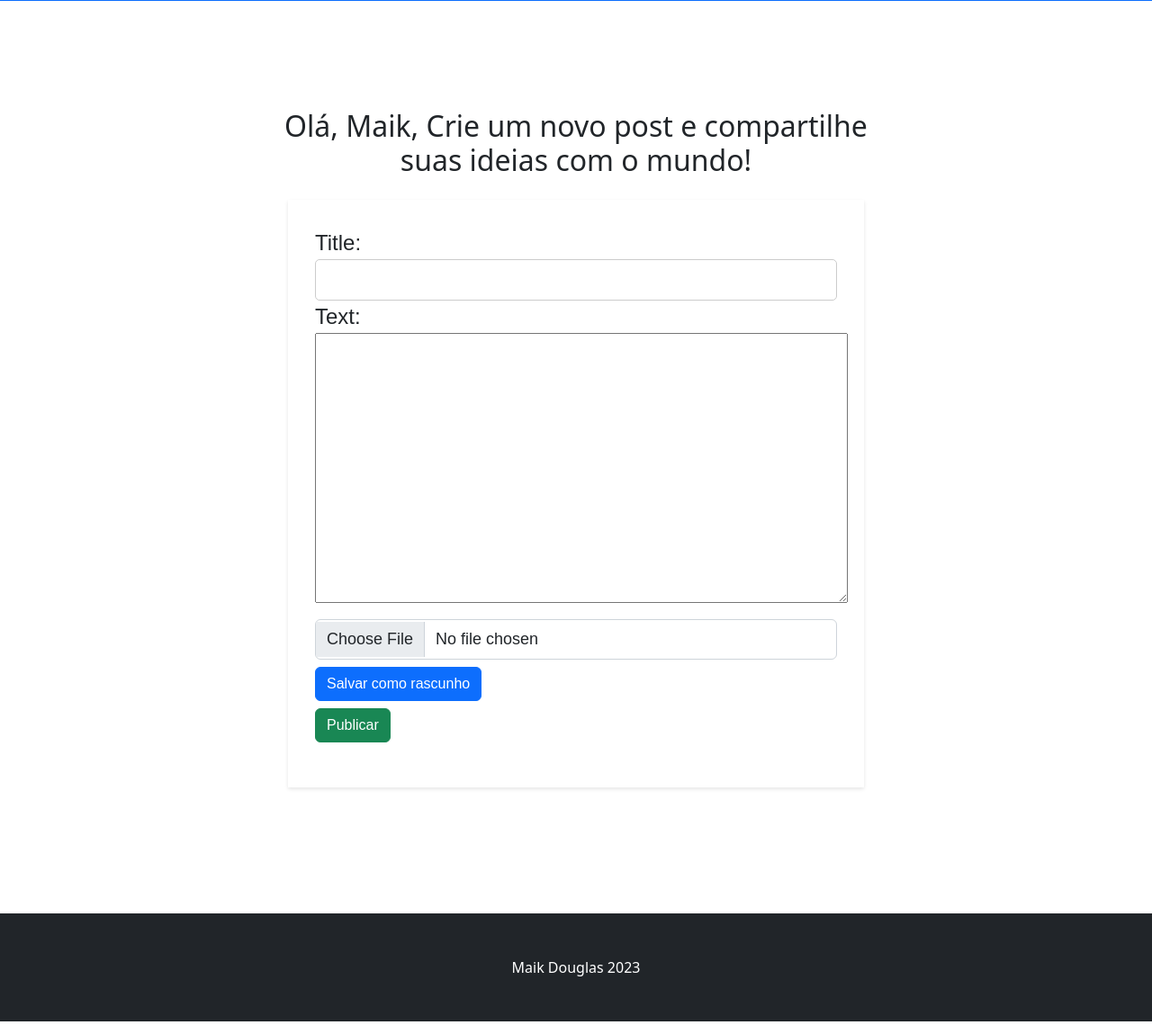
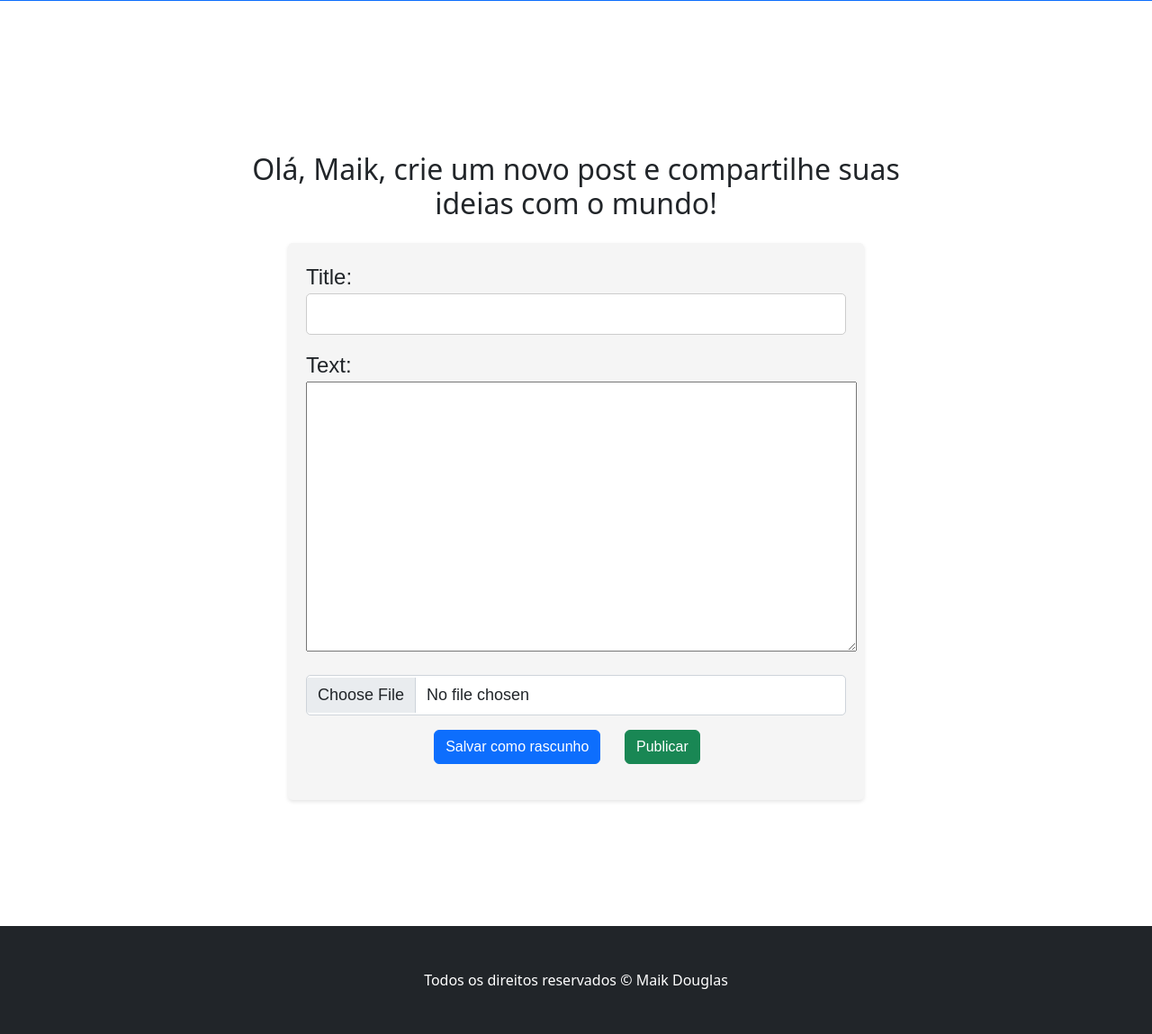
Before and after one commit to MaikDouglasOficial/meusite, a Django app: page /post/new/ in a window 1280 px wide. Shown: the part 349-1498 px from the top of the page at 90% size. Run offline with Django 4.2, Linux system fonts and the light colour scheme; a user stored in the database is signed in; some libraries are stand-ins or nearby versions.

Commit message:
Mudanças no editor.

```diff
--- /dev/null
+++ b/blog/static/css/editor.css
@@ -0,0 +1,22 @@
+
+    html, body {
+        overflow-x: hidden;
+    }
+
+    .post-form {
+        background-color: #f5f5f5;
+        padding: 20px;
+        border-radius: 5px;
+    }
+
+    .form-control {
+        border-radius: 5px;
+    }
+
+    .btn-save-draft {
+        margin-right: 10px;
+    }
+
+    .btn-publish {
+        margin-left: 10px;
+    }
--- a/blog/templates/blog/base.html
+++ b/blog/templates/blog/base.html
@@ -64,8 +64,7 @@
 </main>
 <footer class="py-5 bg-dark">
     <div class="container px-4">
-        <p class="m-0 text-center text-white">Maik Douglas
-            2023</p>
+        <p class="m-0 text-center text-white">Todos os direitos reservados © Maik Douglas</p>
     </div>
 </footer>
 <script src="https://cdn.jsdelivr.net/npm/bootstrap@5.2.3/dist/js/bootstrap.bundle.min.js"></script>
--- a/blog/templates/blog/post_edit.html
+++ b/blog/templates/blog/post_edit.html
@@ -1,30 +1,38 @@
 {% extends 'blog/base.html' %}
 {% load static %}
 
+
 {% block content %}
 
-<div class="container">
+{% block styles %}
+<link rel="stylesheet" href="{% static 'css/editor.css' %}">
+{% endblock %}
+
+<div class="container mt-5">
     <div class="row justify-content-center">
         <div class="col-md-8">
-            <h2 class="text-center mb-4">Olá, {{ user.username }}, Crie um novo post e compartilhe suas ideias com o mundo!</h2>
+            <h2 class="text-center mb-4">Olá, {{ user.username }}, crie um novo post e compartilhe suas ideias com o
+                mundo!</h2>
             <form method="POST" class="post-form" enctype="multipart/form-data">
                 {% csrf_token %}
-                <div class="">
+                <div class="mb-3">
                     {{ form.title.label_tag }}
                     {{ form.title }}
                 </div>
-                <div class="d-block mb-2">
+                <div class="mb-3">
                     {{ form.text.label_tag }}
                     {{ form.text }}
                     {{ form.text.errors }}
                 </div>
-                <div class="">
-                    <input type="file" class="form-control d-block mb-2" id="{{ form.image.id_for_label }}"
+                <div class="mb-3">
+                    <input type="file" class="form-control" id="{{ form.image.id_for_label }}"
                            name="{{ form.image.name }}">
                 </div>
                 <div class="form-group text-center">
-                    <button type="submit" class="btn btn-primary btn-save-draft d-block mb-2" name="save_draft">Salvar como rascunho</button>
-                    <button type="submit" class="btn btn-success btn-publish d-block">Publicar</button>
+                    <button type="submit" class="btn btn-primary btn-save-draft" name="save_draft">Salvar como
+                        rascunho
+                    </button>
+                    <button type="submit" class="btn btn-success btn-publish">Publicar</button>
                 </div>
             </form>
         </div>
@@ -35,12 +43,6 @@
 <script src="{% static 'ckeditor/config.js' %}"></script>
 <script>
     CKEDITOR.replace('{{ form.text.id_for_label }}');
+
 </script>
-
-<style>
-    html, body {
-        overflow-x: hidden;
-    }
-</style>
-
 {% endblock %}
```
Also changed, not shown: blog/templates/blog/post_detail.html (+10 -4 lines).
